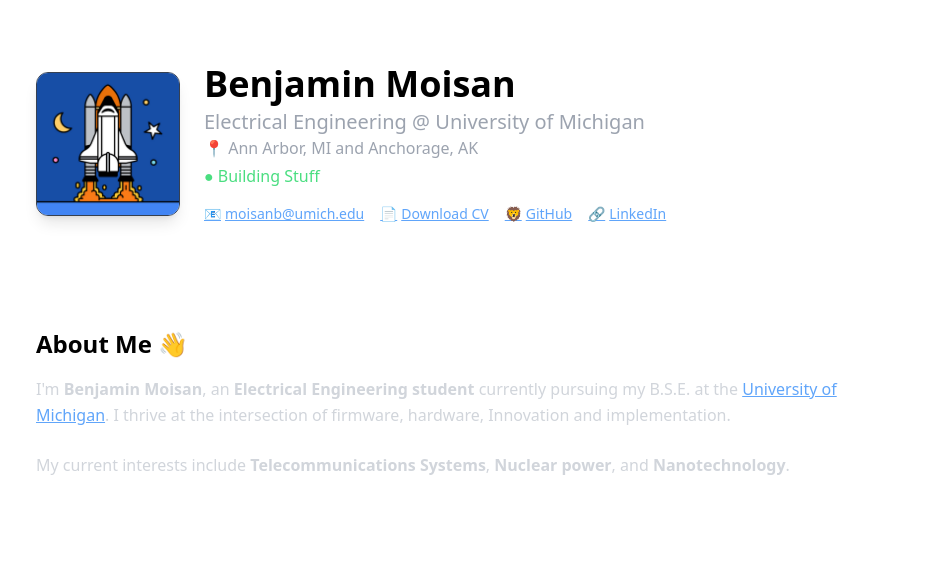
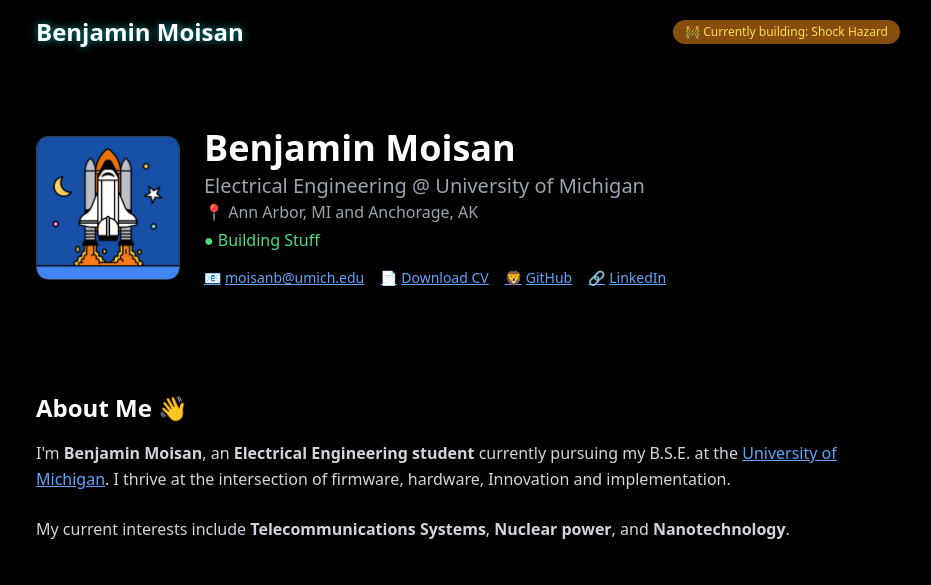
Before and after one commit to B100dev/PortfolioWebsite, a plain HTML site: page index.html in a window 1280 px wide. Shown: the whole page, without its empty margins (172-1103 px from the left). Drawn offline with nearby package versions, Linux system fonts and the light colour scheme.

Commit message:
Update index.html

```diff
--- a/index.html
+++ b/index.html
@@ -42,6 +42,30 @@
       }
     </style>
   </head>
+  <body class="bg-black text-white theme-transition text-[0.8rem] md:text-[0.95rem] lg:text-[1rem]" id="pageBody">
+
+    <div class="scroll-progress" id="progressBar"></div>
+
+    <script>
+      window.onscroll = function() {
+        var winScroll = document.body.scrollTop || document.documentElement.scrollTop;
+        var height = document.documentElement.scrollHeight - document.documentElement.clientHeight;
+        var scrolled = (winScroll / height) * 100;
+        document.getElementById("progressBar").style.width = scrolled + "%";
+      };
+
+      if (localStorage.getItem('theme') === 'dark') {
+        document.documentElement.classList.add('dark');
+      }
+    </script>
+
+    <section class="max-w-4xl mx-auto px-4 py-4 animate-fadeIn">
+      <div class="flex justify-between items-center">
+        <h2 class="text-2xl font-bold glow-text">Benjamin Moisan</h2>
+        <span class="bg-yellow-800 text-yellow-300 px-3 py-1 rounded-full text-xs">🚧 Currently building: Shock Hazard</span>
+      </div>
+    </section>
+
     <!-- Header Section (Styled like Trushant's) -->
     <section id="intro" class="max-w-4xl mx-auto px-4 py-16 text-left">
       <div class="flex flex-col md:flex-row items-center gap-6">
```
